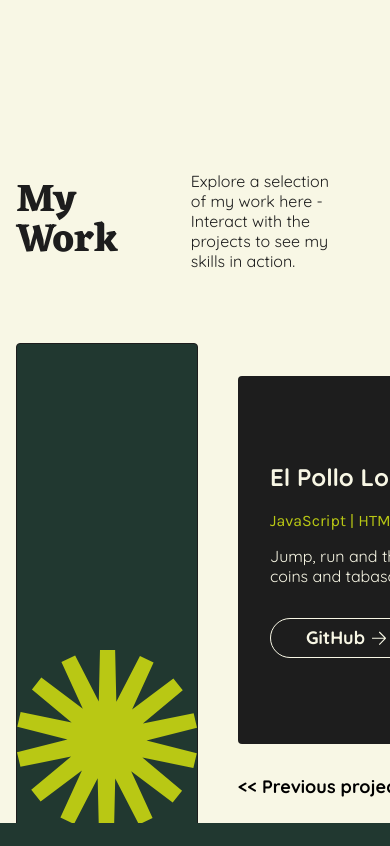
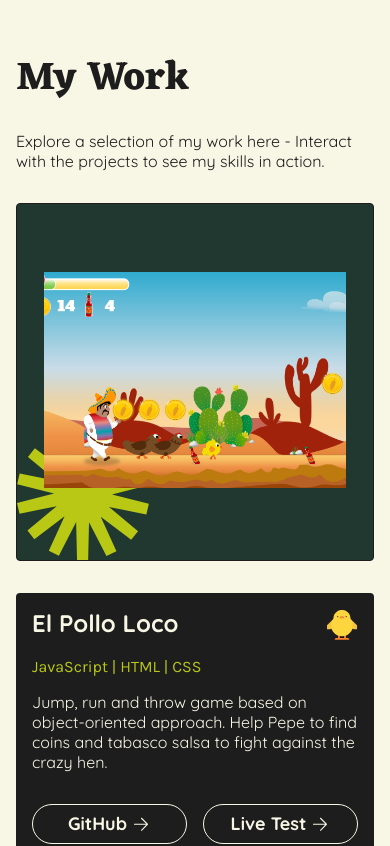
Before and after one commit to AnikaMayer/Portfolio, an Angular app: page / in a window 390 px wide. Shown: the part 2540-3386 px from the top of the page. Built offline with nearby package versions, Linux system fonts and the light colour scheme.

Commit message:
style: projects responsive mobile

```diff
--- a/src/app/pages/main/main-components/projects/projects.scss
+++ b/src/app/pages/main/main-components/projects/projects.scss
@@ -2,18 +2,34 @@
 
 .projects {
   @include sectionStart($bgLight, $textDark);
+
+  @include tablet(1150px) {
+    height: auto;
+    padding-block: 80px;
+  }
 
   .content {
     height: 100%;
     display: flex;
     flex-direction: column;
     gap: 40px;
+
+    @include tablet {
+      height: auto;
+      gap: 32px;
+    }
   }
 
   &__header {
     display: flex;
     align-items: center;
     gap: 40px;
+
+    @include tablet {
+      flex-direction: column;
+      align-items: flex-start;
+      gap: 32px;
+    }
 
     h2 {
       @include headline;
@@ -22,36 +38,75 @@
     &--text {
       width: 600px;
       padding: 32px;
+
+      @include tablet {
+        width: 100%;
+        padding: 0;
+      }
     }
   }
 
   &__wrapper {
     display: flex;
     gap: 40px;
+
+    @include tablet {
+      flex-direction: column;
+      gap: 32px;
+    }
   }
 
   &__img {
     width: 488px;
-    height: 488px;
+    aspect-ratio: 1 / 1;
     border-radius: 4px;
     border: 1px solid $textDark;
     background-color: $highlightDark;
-    display: flex;
-    align-items: flex-end;
+    // display: flex;
+    // align-items: flex-end;
+    @include flex-center;
     position: relative;
 
-    svg path {
-      fill: $highlightLight;
+    @include tablet {
+      width: 100%;
+      // height: auto;
+      // aspect-ratio: 1 / 1;
     }
 
-    img {
-      width: 413px;
-      height: 294px;
+    svg {
+      position: absolute;
+      bottom: 0;
+      left: 0;
+
+      path {
+        fill: $highlightLight;
+      }
+
+      @include tablet {
+        width: 132px;
+        height: auto;
+      }
+    }
+
+    &--box {
+      width: 85%;
+      aspect-ratio: 413 / 294;
       border-radius: 4px;
-      position: absolute;
-      top: 20%;
-      left: 7.5%;
-      object-fit: cover;
+      // position: absolute;
+      // top: 20%;
+      // left: 7.5%;
+
+      img {
+        width: 100%;
+        height: 100%;
+
+        object-fit: cover;
+
+        // @include tablet {
+        //   width: 303px;
+        //   height: 215px;
+        // }
+      }
     }
   }
 
@@ -73,6 +128,12 @@
     gap: 32px;
     background-color: $bgDark;
     color: $textLight;
+
+    @include tablet {
+      width: 100%;
+      height: auto;
+      padding: 16px;
+    }
 
     &--text {
       display: flex;
@@ -126,6 +187,16 @@
       display: flex;
       gap: 32px;
 
+      @include tablet {
+        // gap: 47px;
+        justify-content: space-between;
+        gap: 0;
+
+        app-button {
+          --btn-width: clamp(120px, calc(-144.444px + 77.778vw), 155px);
+        }
+      }
+
       app-button a {
         @include flex-center;
         gap: 4px;
@@ -145,8 +216,8 @@
 
   &__navBtn {
     width: 100%;
-    display: grid;
-    grid-template-columns: 1fr 1fr;
+    display: flex;
+    justify-content: space-between;
 
     button {
       width: fit-content;
@@ -155,7 +226,7 @@
       background: none;
       font-family: Quicksand;
       font-weight: 700;
-      font-size: 18px;
+      font-size: clamp(16px, calc(-6.667px + 6.667vw), 18px);
       line-height: 120%;
 
       &:hover {
```
